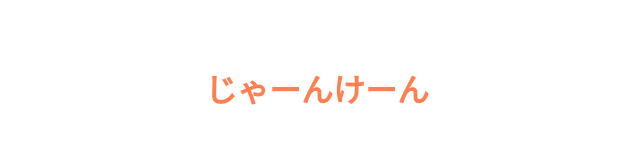
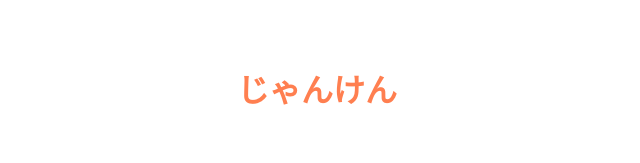
Before and after one commit to shinji-matsuda-44/githubpages_test, a plain HTML site: page janken/janken.html in a window 1280 px wide. Shown: the top 163 px of the page, without its empty margins (323-963 px from the left). Drawn offline with Linux system fonts and the light colour scheme.

Commit message:
htmlの更新

```diff
--- a/janken/janken.html
+++ b/janken/janken.html
@@ -4,7 +4,7 @@
 <meta http-equiv="content-type" content="text/html;charset=utf-8"> </head>
 <body>
   <center><br><br>
-  <form action="/cgi-bin/janken.py" method="POST"><h1><font color="#FF7F50">じゃーんけーん</font></h1><br /><br />
+  <form action="/cgi-bin/janken.py" method="POST"><h1><font color="#FF7F50">じゃんけん</font></h1><br /><br />
     <font size="5"><input type="radio" name="janken" value=1>グー<br />
     <input type="radio" name="janken" value=2>チョキ<br />
     <input type="radio" name="janken" value=3>パー<br /><br /></font>
```
